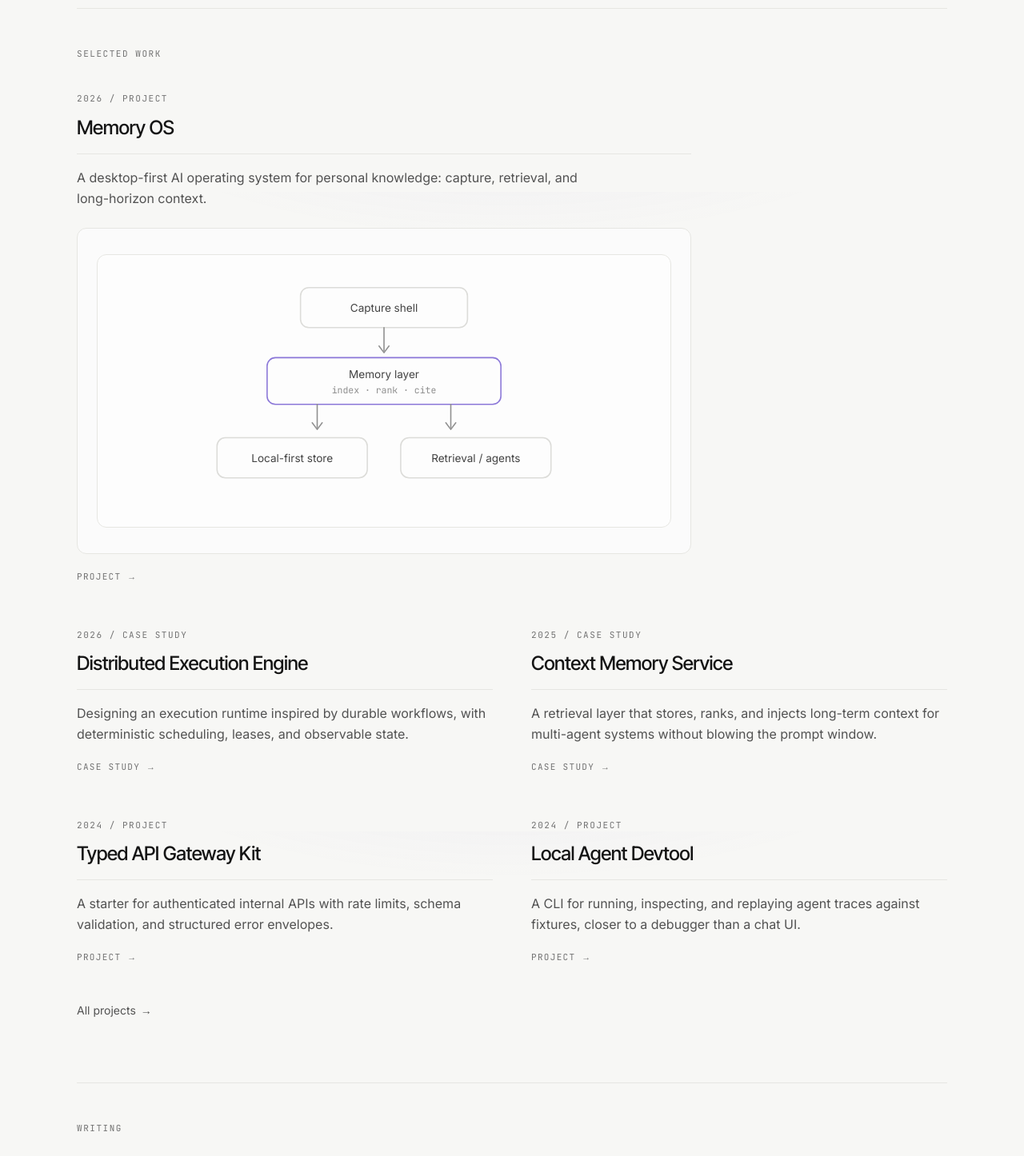
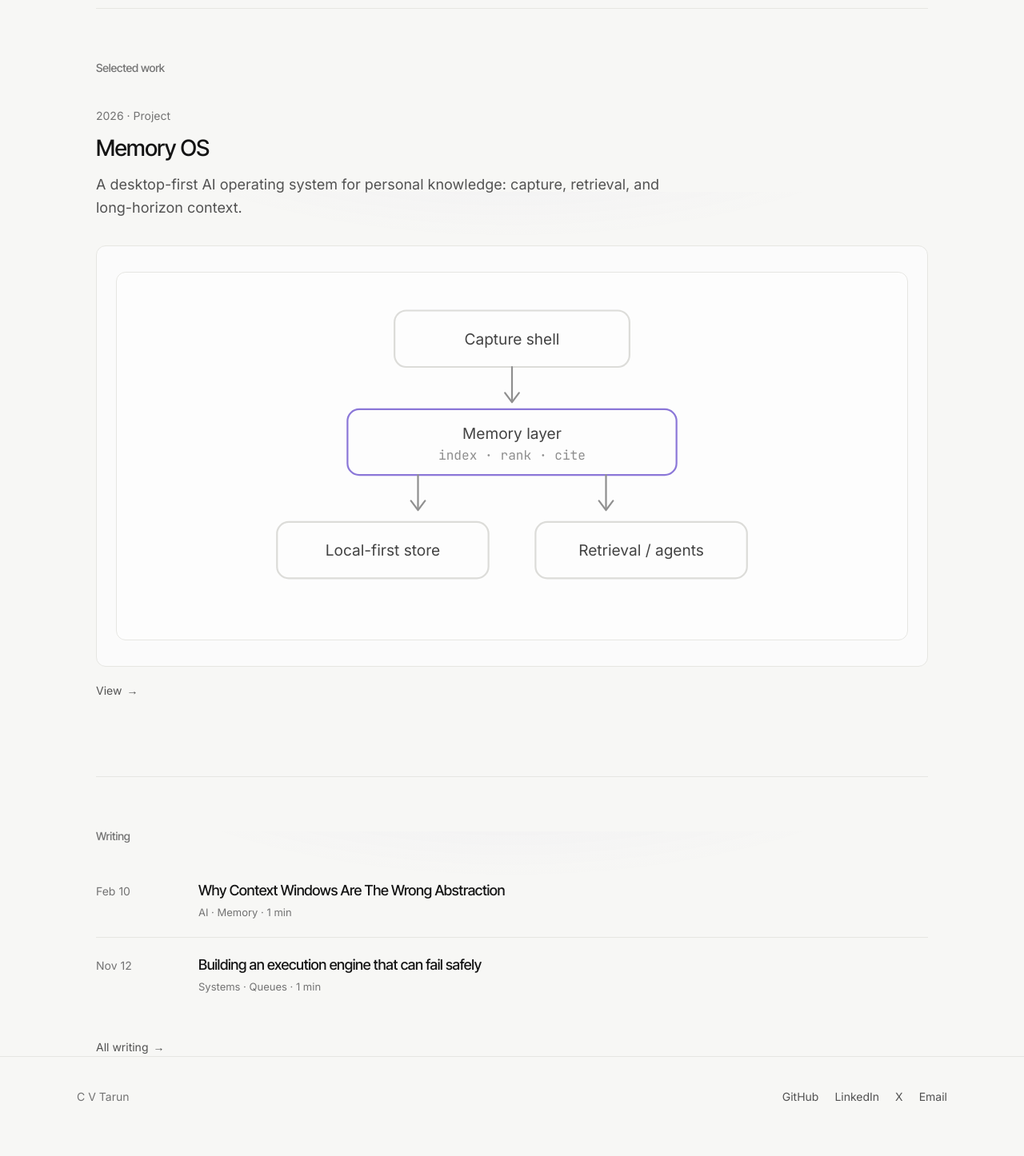
Before and after one commit to Tarun516/Tarun-Frontend, a Next.js app: page / in a window 1280 px wide. Shown: the part 560-2006 px from the top of the page at 80% size. After the commit the page ends 1982 px from the top, so only its background shows below. Built offline with nearby package versions, Linux system fonts and the light colour scheme.

Commit message:
add: centred the projects and articles page and enahnced the landing page

```diff
--- a/app/page.tsx
+++ b/app/page.tsx
@@ -1,20 +1,15 @@
 import type { ReactNode } from "react";
 import Link from "next/link";
 import { Container } from "@/components/Container";
-import { EntryCard } from "@/components/EntryCard";
 import { Footer } from "@/components/Footer";
 import { Navbar } from "@/components/Navbar";
 import { ProjectCard } from "@/components/ProjectCard";
 import { WorkspaceHero } from "@/components/WorkspaceHero";
-import {
-  getAllEntries,
-  getHomeProjects,
-  getHomeWriting,
-} from "@/lib/content";
+import { getHomeProjects, getPublishedArticles } from "@/lib/content";
 
 function SectionLabel({ children }: { children: ReactNode }) {
   return (
-    <p className="font-mono text-[11px] uppercase tracking-[0.14em] text-muted">
+    <p className="font-display text-sm font-medium tracking-[-0.01em] text-muted">
       {children}
     </p>
   );
@@ -22,17 +17,9 @@ function SectionLabel({ children }: { children: ReactNode }) {
 
 export default function Home() {
   const featuredProjects = getHomeProjects();
-  const allEntries = getAllEntries();
-
-  // Featured case study gets the large editorial treatment; remaining
-  // projects render in a compact secondary grid.
   const primary = featuredProjects[0];
-  const secondary = allEntries.filter(
-    (entry) =>
-      (entry.kind === "project" || entry.kind === "case-study") &&
-      entry.id !== primary?.id,
-  );
-  const writing = getHomeWriting().slice(0, 4);
+  const secondary = featuredProjects.slice(1, 3);
+  const writing = getPublishedArticles().slice(0, 3);
 
   return (
     <div className="flex min-h-full flex-1 flex-col">
@@ -47,35 +34,77 @@ export default function Home() {
 
       <main id="main" className="flex-1">
         <Container>
+          {/* Centered composition column; typography stays left-aligned. */}
+          <div className="mx-auto max-w-[65rem]">
             <WorkspaceHero />
 
-          {/* Selected work — one high-impact visual card, then a compact grid. */}
             <section
               id="projects"
-            className="scroll-mt-20 border-t border-border pt-8 sm:scroll-mt-24 sm:pt-12"
+              className="scroll-mt-20 border-t border-border pt-12 sm:scroll-mt-24 sm:pt-16"
             >
               <SectionLabel>Selected work</SectionLabel>
 
               {primary ? (
-              <div className="mt-10 max-w-3xl">
+                <div className="mt-10">
                   <ProjectCard entry={primary} visual />
                 </div>
               ) : null}
 
               {secondary.length > 0 ? (
-              <div className="mt-14 grid gap-x-12 gap-y-12 sm:grid-cols-2 sm:gap-y-14">
-                {secondary.slice(0, 4).map((entry) => (
+                <div className="mt-16 grid gap-x-14 gap-y-10 sm:grid-cols-2 sm:gap-y-12">
+                  {secondary.map((entry) => (
                     <ProjectCard key={entry.id} entry={entry} />
                   ))}
                 </div>
               ) : null}
+            </section>
 
-            <p className="mt-12 text-sm text-muted">
+            <section
+              id="writing"
+              className="mt-20 scroll-mt-20 border-t border-border pt-12 sm:mt-24 sm:scroll-mt-24 sm:pt-16"
+            >
+              <SectionLabel>Writing</SectionLabel>
+
+              <div className="mt-6">
+                {writing.map((article) => (
                   <Link
-                href="/projects"
-                className="group inline-flex items-center gap-1.5 text-secondary transition-colors duration-200 ease-out hover:text-foreground"
+                    key={article.slug}
+                    href={`/writing/${article.href}`}
+                    className="group flex items-baseline gap-x-8 border-b border-border py-5 last:border-b-0"
                   >
-                All projects
+                    <time
+                      dateTime={article.date}
+                      className="shrink-0 w-24 text-sm text-muted"
+                    >
+                      {new Date(`${article.date}T00:00:00`).toLocaleDateString(
+                        "en-US",
+                        { month: "short", day: "numeric" },
+                      )}
+                    </time>
+                    <span className="min-w-0 flex-1">
+                      <span className="font-display block text-base font-medium tracking-[-0.02em] text-foreground transition-colors duration-200 ease-out group-hover:text-accent sm:text-lg">
+                        {article.title}
+                        <span
+                          aria-hidden="true"
+                          className="ml-2 inline-block opacity-0 transition-all duration-200 ease-out group-hover:translate-x-0.5 group-hover:opacity-100"
+                        >
+                          →
+                        </span>
+                      </span>
+                      <span className="mt-1 text-[13px] text-muted">
+                        {article.tags.join(" · ")} · {article.readingTime}
+                      </span>
+                    </span>
+                  </Link>
+                ))}
+              </div>
+
+              <p className="mt-8">
+                <Link
+                  href="/writing"
+                  className="group inline-flex items-center gap-1.5 text-sm text-secondary transition-colors duration-200 ease-out hover:text-foreground"
+                >
+                  All writing
                   <span
                     aria-hidden="true"
                     className="inline-block transition-transform duration-200 ease-out group-hover:translate-x-0.5"
@@ -85,41 +114,7 @@ export default function Home() {
                 </Link>
               </p>
             </section>
-
-          {/* Writing — restrained feed: date, title, tags, reading time. */}
-          <section
-            id="writing"
-            className="mt-16 scroll-mt-20 border-t border-border pt-8 pb-16 sm:mt-20 sm:scroll-mt-24 sm:pt-12 sm:pb-24"
-          >
-            <SectionLabel>Writing</SectionLabel>
-
-            {writing.length > 0 ? (
-              <div className="mt-6 max-w-3xl">
-                {writing.map((entry) => (
-                  <EntryCard key={entry.id} entry={entry} />
-                ))}
           </div>
-            ) : (
-              <p className="mt-6 max-w-prose text-sm text-muted">
-                Writing coming soon.
-              </p>
-            )}
-
-            <p className="mt-10 text-sm text-muted">
-              <Link
-                href="/writing"
-                className="group inline-flex items-center gap-1.5 text-secondary transition-colors duration-200 ease-out hover:text-foreground"
-              >
-                View all
-                <span
-                  aria-hidden="true"
-                  className="inline-block transition-transform duration-200 ease-out group-hover:translate-x-0.5"
-                >
-                  →
-                </span>
-              </Link>
-            </p>
-          </section>
         </Container>
       </main>
 
--- a/app/projects/page.tsx
+++ b/app/projects/page.tsx
@@ -1,9 +1,9 @@
 import type { Metadata } from "next";
 import { Container } from "@/components/Container";
-import { EntryCard } from "@/components/EntryCard";
 import { Footer } from "@/components/Footer";
 import { Navbar } from "@/components/Navbar";
-import { getProjectEntries } from "@/lib/content";
+import { ProjectCard } from "@/components/ProjectCard";
+import { getAllProjects } from "@/lib/content";
 
 export const metadata: Metadata = {
   title: "Projects",
@@ -11,24 +11,36 @@ export const metadata: Metadata = {
 };
 
 export default function ProjectsPage() {
-  const entries = getProjectEntries();
+  const projects = getAllProjects().map((project) => ({
+    id: `project-${project.slug}`,
+    kind: project.kind,
+    title: project.title,
+    summary: project.summary,
+    year: project.year,
+    href: `/projects/${project.href}`,
+    featured: project.featured,
+  }));
 
   return (
     <div className="flex min-h-full flex-1 flex-col">
       <Navbar />
       <main className="flex-1">
         <Container className="pt-10 pb-16 sm:pt-16 sm:pb-24">
-          <h1 className="font-display text-3xl font-medium tracking-[-0.03em] text-foreground sm:text-4xl">
-            Projects
-          </h1>
-          <p className="mt-3 max-w-prose text-[15px] leading-relaxed text-secondary sm:text-base">
-            Builds and case studies.
-          </p>
+          {/* Browse column — wider than a reading measure, centered. */}
+          <div className="mx-auto max-w-[56rem]">
+            <h1 className="font-display text-[2rem] font-medium tracking-[-0.03em] text-foreground sm:text-4xl">
+              Projects
+            </h1>
+            <p className="mt-3 max-w-prose text-lg leading-relaxed text-secondary">
+              Systems, products and experiments I&apos;ve built and
+              learned from.
+            </p>
 
-          <div className="mt-12 max-w-3xl">
-            {entries.map((entry) => (
-              <EntryCard key={entry.id} entry={entry} />
-            ))}
+            <div className="mt-14 grid gap-x-12 gap-y-16 sm:grid-cols-2">
+              {projects.map((entry) => (
+                <ProjectCard key={entry.id} entry={entry} visual />
+              ))}
+            </div>
           </div>
         </Container>
       </main>
--- a/components/ProjectCard.tsx
+++ b/components/ProjectCard.tsx
@@ -9,44 +9,67 @@ type ProjectCardProps = {
 };
 
 /**
- * Editorial project presentation — deliberately not a SaaS-style card.
- * Kicker (year / kind), display title over a hairline rule, summary,
- * then an optional diagram visual for featured entries.
+ * Editorial project presentation.
+ *
+ * - `visual` (featured): kicker, title, summary, then the project's
+ *   diagram as a large visual, ending with a quiet "View" affordance.
+ * - default (secondary): much lighter — year, title, summary. No card
+ *   chrome, no repeated "project" label.
  */
 export function ProjectCard({ entry, visual = false }: ProjectCardProps) {
-  const kicker = `${entry.year} / ${entry.kind === "case-study" ? "CASE STUDY" : "PROJECT"}`;
   const slug = entry.id.replace(/^project-/, "");
+
+  if (!visual) {
+    return (
+      <Link href={entry.href} className="group block">
+        <p className="text-sm text-muted">{entry.year}</p>
+        <h3 className="mt-2 font-display flex items-baseline justify-between gap-4 text-lg font-medium tracking-[-0.02em] text-foreground transition-colors duration-200 ease-out group-hover:text-accent sm:text-xl">
+          <span>{entry.title}</span>
+          <span
+            aria-hidden="true"
+            className="shrink-0 opacity-0 transition-all duration-200 ease-out group-hover:translate-x-0.5 group-hover:opacity-100"
+          >
+            →
+          </span>
+        </h3>
+        <p className="mt-2 max-w-prose text-[15px] leading-relaxed text-secondary">
+          {entry.summary}
+        </p>
+      </Link>
+    );
+  }
 
   return (
     <Link href={entry.href} className="group block">
-      <p className="font-mono text-[11px] uppercase tracking-[0.14em] text-muted">
-        {kicker}
+      <p className="text-sm text-muted">
+        {entry.year} ·{" "}
+        {entry.kind === "case-study" ? "Case study" : "Project"}
       </p>
 
-      <h3 className="mt-3 border-b border-border pb-4 font-display text-xl font-medium tracking-[-0.02em] text-foreground transition-colors duration-200 ease-out group-hover:text-accent sm:text-2xl">
+      <h3 className="mt-3 font-display text-2xl font-medium tracking-[-0.02em] text-foreground transition-colors duration-200 ease-out group-hover:text-accent sm:text-[1.75rem]">
         {entry.title}
-        <span
-          aria-hidden="true"
-          className="ml-2 inline-block opacity-0 transition-all duration-200 ease-out group-hover:translate-x-0.5 group-hover:opacity-100"
-        >
-          →
-        </span>
       </h3>
 
-      <p className="mt-4 max-w-prose text-[15px] leading-relaxed text-secondary sm:text-base">
+      <p className="mt-3 max-w-prose text-base leading-relaxed text-secondary sm:text-lg">
         {entry.summary}
       </p>
 
-      {visual && isDiagramId(slug) ? (
-        <div className="mt-6 overflow-hidden rounded-lg border border-border bg-surface/60 p-4 transition-colors duration-200 ease-out group-hover:border-border-bright sm:p-6">
+      {isDiagramId(slug) ? (
+        <div className="mt-8 overflow-hidden rounded-xl border border-border bg-surface/60 p-4 transition-colors duration-200 ease-out group-hover:border-border-bright sm:p-6">
           <div className="text-secondary transition-opacity duration-300 ease-out [&_svg]:mx-auto [&_svg]:block [&_svg]:h-auto [&_svg]:w-full [&_svg]:max-w-full [&_svg]:opacity-80 group-hover:[&_svg]:opacity-100">
             <ContentDiagram id={slug} />
           </div>
         </div>
       ) : null}
 
-      <p className="mt-5 font-mono text-[11px] uppercase tracking-[0.12em] text-muted transition-colors duration-200 ease-out group-hover:text-foreground">
-        {entry.kind === "case-study" ? "Case study" : "Project"} →
+      <p className="mt-5 inline-flex items-center gap-1.5 text-sm text-secondary transition-colors duration-200 ease-out group-hover:text-foreground">
+        View
+        <span
+          aria-hidden="true"
+          className="inline-block transition-transform duration-200 ease-out group-hover:translate-x-0.5"
+        >
+          →
+        </span>
       </p>
     </Link>
   );
--- a/content/projects/context-memory.mdx
+++ b/content/projects/context-memory.mdx
@@ -7,11 +7,6 @@ year: "2025"
 tags: ["Embeddings", "Node.js", "Vector search"]
 featured: true
 repoUrl: "https://github.com"
-metrics:
-  - label: "Avg tokens saved"
-    value: "48%"
-  - label: "p95 retrieval"
-    value: "90ms"
 diagram:
   id: "context-memory"
   caption: "Corpus → embed → budget-aware rank → inject."
```
Also changed, not shown: app/globals.css (+11 -36 lines), app/projects/[slug]/page.tsx (+26 -18 lines), app/writing/[slug]/page.tsx (+9 -9 lines), app/writing/page.tsx (+31 -52 lines), content/projects/execution-engine.mdx (+0 -7 lines), 2 other files (tests, documents, lock files or other folders). Lines whose indentation alone changed are shown as unchanged.
